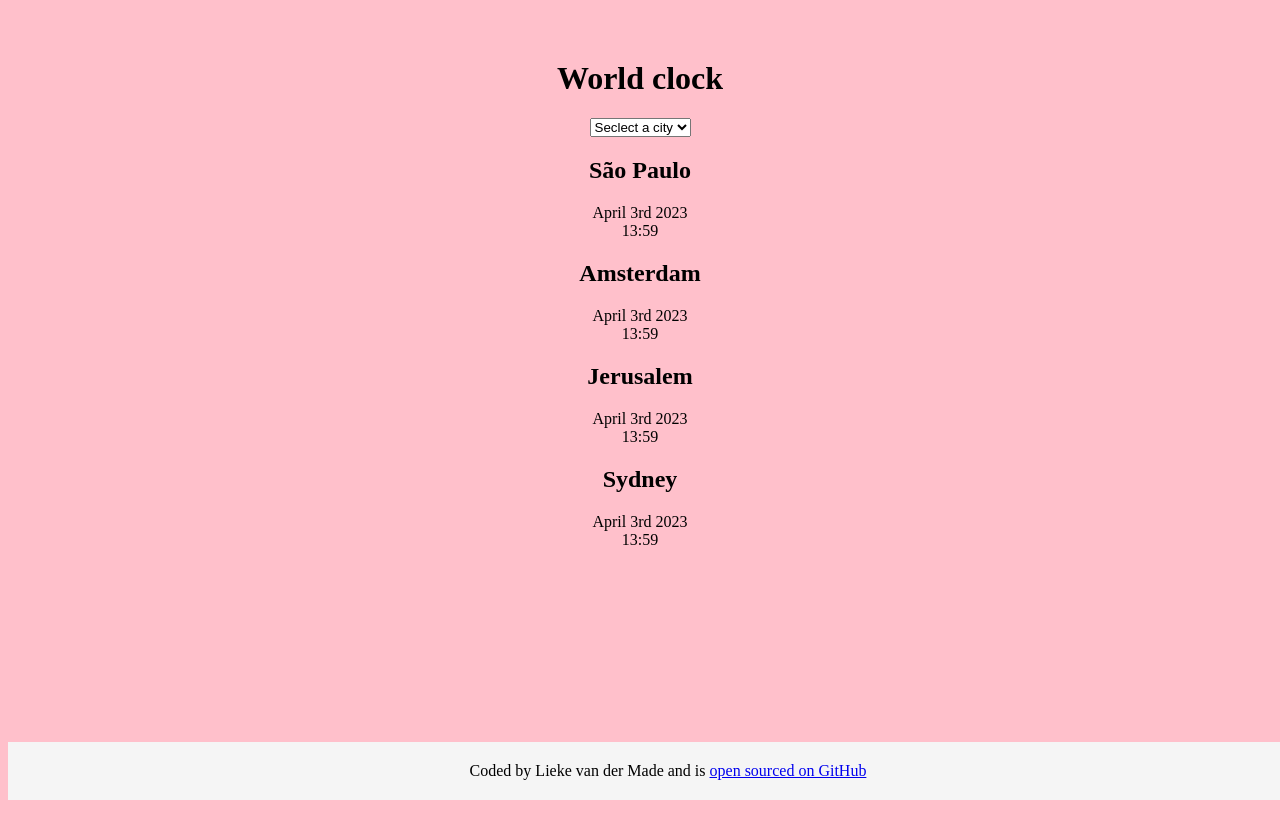
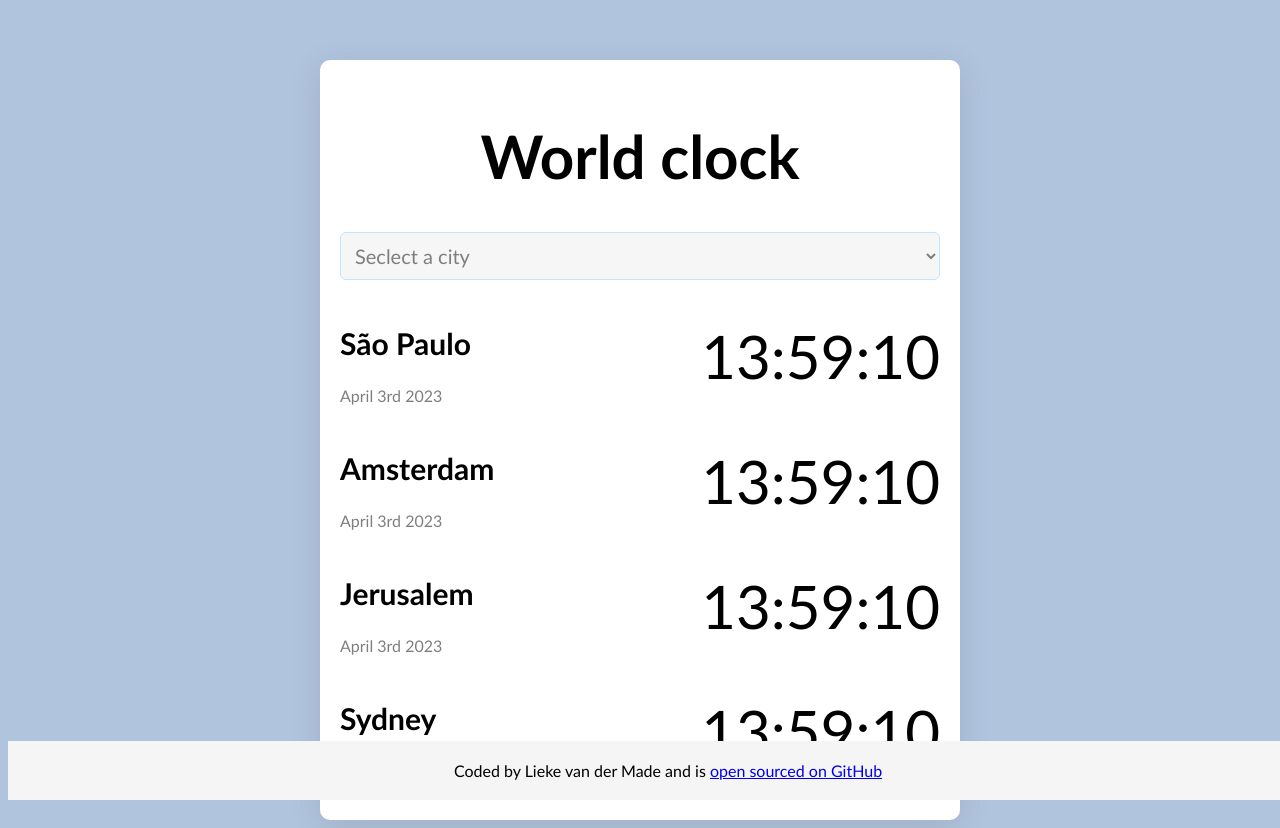
Before and after one commit to LiekeM/world_clock, a plain HTML site: page index.html in a window 1280 px wide. Before the commit the page ends 800 px from the top, so only its background shows below. Drawn offline with Linux system fonts and the light colour scheme.

Commit message:
FEATURE | updated CSS

```diff
--- a/css/style.css
+++ b/css/style.css
@@ -1,9 +1,30 @@
 body {
-  background: pink;
+  background: lightsteelblue;
+  font-family: "Trebuchet MS", "Lucida Sans Unicode", "Lucida Grande",
+    "Lucida Sans", Arial, sans-serif;
 }
 
 h1 {
-  margin-top: 60px;
+  font-size: 60px;
+  text-align: center;
+  font-family: "Gill Sans", "Gill Sans MT", Calibri, "Trebuchet MS", sans-serif;
+}
+
+h2 {
+  font-size: 30px;
+}
+
+select {
+  display: block;
+  width: 100%;
+  font-size: 20px;
+  font-family: "Trebuchet MS", "Lucida Sans Unicode", "Lucida Grande",
+    "Lucida Sans", Arial, sans-serif;
+  padding: 10px;
+  margin-bottom: 20px;
+  border-radius: 6px;
+  border: 1px solid lightskyblue;
+  opacity: 0.5;
 }
 
 footer {
@@ -16,5 +37,26 @@ footer {
 }
 
 .container {
-  text-align: center;
+  max-width: 600px;
+  margin: 0 auto;
+  margin-top: 60px;
+  padding: 20px;
+  border-radius: 10px;
+  background: white;
+  box-shadow: rgba(100, 100, 111, 0.2) 0px 7px 29px 0px;
 }
+
+.city {
+  display: flex;
+  justify-content: space-between;
+  padding-bottom: 20px;
+}
+
+.time {
+  padding-top: 20px;
+  font-size: 60px;
+}
+
+.date {
+  opacity: 0.5;
+}
--- a/index.html
+++ b/index.html
@@ -23,24 +23,33 @@
 
       <div class="row">
         <div class="city">
-          <h2>São Paulo</h2>
-          <div class="date">April 3rd 2023</div>
-          <div class="time">13:59</div>
+          <div>
+            <h2>São Paulo</h2>
+            <div class="date">April 3rd 2023</div>
+          </div>
+          <div class="time">13:59:10</div>
+        </div>
+
+        <div class="city">
+          <div>
+            <h2>Amsterdam</h2>
+            <div class="date">April 3rd 2023</div>
+          </div>
+          <div class="time">13:59:10</div>
         </div>
         <div class="city">
-          <h2>Amsterdam</h2>
-          <div class="date">April 3rd 2023</div>
-          <div class="time">13:59</div>
+          <div>
+            <h2>Jerusalem</h2>
+            <div class="date">April 3rd 2023</div>
+          </div>
+          <div class="time">13:59:10</div>
         </div>
         <div class="city">
-          <h2>Jerusalem</h2>
-          <div class="date">April 3rd 2023</div>
-          <div class="time">13:59</div>
-        </div>
-        <div class="city">
-          <h2>Sydney</h2>
-          <div class="date">April 3rd 2023</div>
-          <div class="time">13:59</div>
+          <div>
+            <h2>Sydney</h2>
+            <div class="date">April 3rd 2023</div>
+          </div>
+          <div class="time">13:59:10</div>
         </div>
       </div>
     </div>
```
